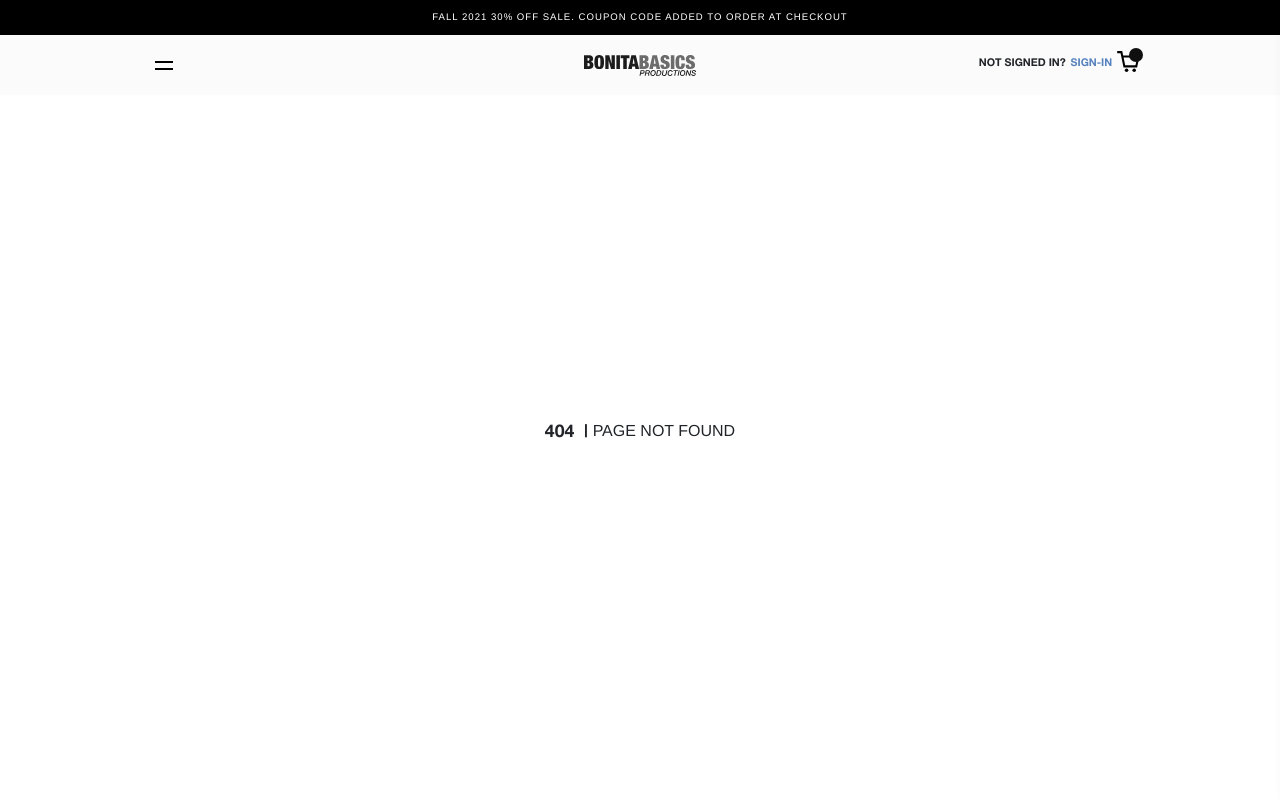
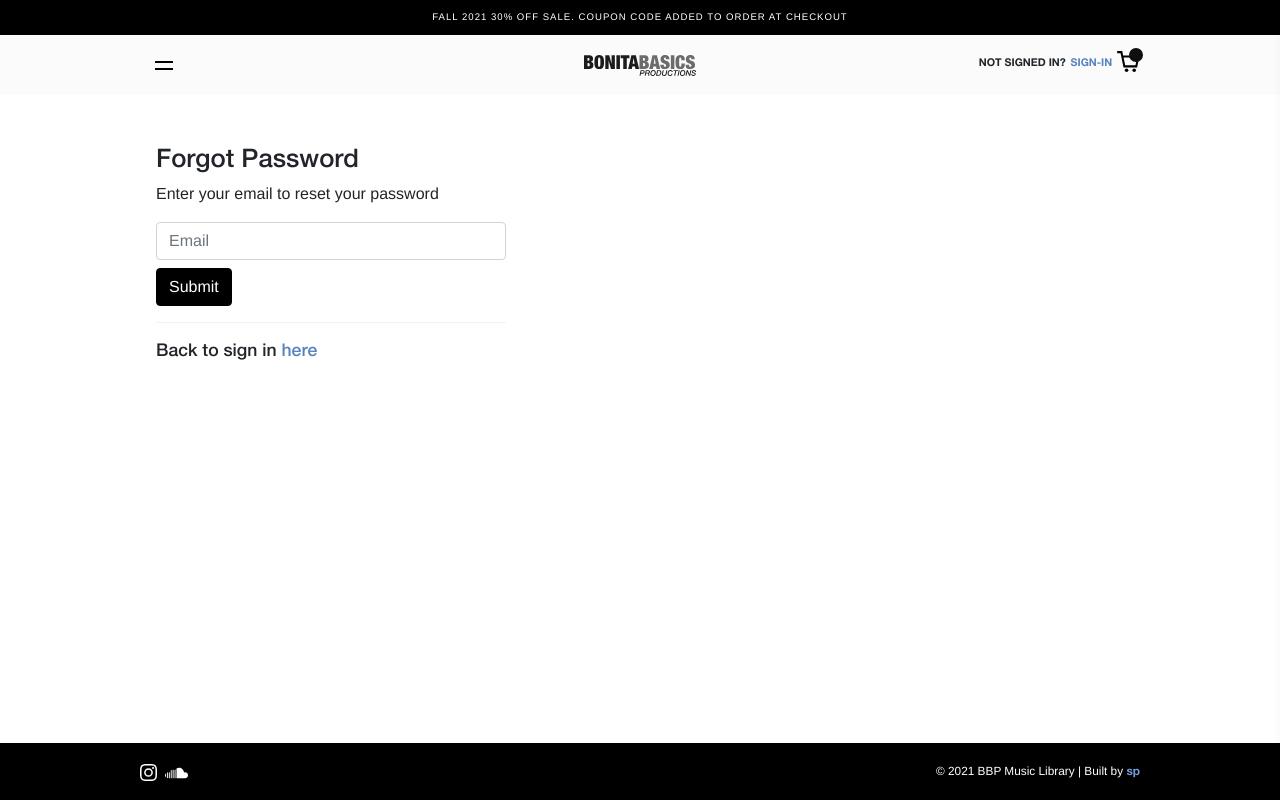
Before and after one commit to mrstevedev/bbpmusiclibrary, a Next.js app: page /lostpw in a window 1280 px wide. Before the commit this address had no page. Built offline with nearby package versions, Linux system fonts and the light colour scheme.

Commit message:
Added lost password page

```diff
--- /dev/null
+++ b/pages/lostpw.tsx
@@ -0,0 +1,66 @@
+import { ChangeEvent, FormEvent, useState } from 'react'
+import Link from 'next/link'
+import Footer from '../components/Footer'
+
+export default function LostPW() {
+
+    const [formSubmit, setFormSubmit] = useState(false)
+    const [user, setUser] = useState({
+        email: ''
+    })
+
+    const handleChange = (event: ChangeEvent<HTMLInputElement>) => {
+        setUser( prevState => ({ ...prevState, [event.target.name]: event.target.value }) )
+    }
+
+    const handleSubmit = (event: FormEvent) => {
+        setFormSubmit(true)
+    }
+
+    return (
+        <>
+        <div className="container">
+            <div className="content__main">
+
+            { !formSubmit ? (
+            <>
+                <h1 style={{ fontSize: '1.6rem' }}>Forgot Password</h1>
+                <p style={{ fontWeight: 100 }}>Enter your email to reset your password</p>
+                <div className="form__container" style={{ maxWidth: '350px' }}>
+                <form method="post" onSubmit={handleSubmit}>
+                    <div className="mb-2 input-group">
+                        <input required onChange={handleChange} type="email" name="email" className={`form-control`} id="email" aria-describedby="email" placeholder="Email" />
+                    </div>
+                    <div className="row">
+                        <div className="col-sm-4">
+                        <button className="btn btn-primary btn-block">Submit</button>
+                        </div>
+                    </div>
+                    </form>
+
+                    <hr style={{ color: '#ccc' }} />
+
+                </div>
+
+                <div className="mt-3">
+                    <h2 style={{ fontSize: '1.1rem' }}>Back to sign in <Link href="/signin">
+                        <a style={{  color: "#5782bf" }}>here</a>
+                        </Link>
+                    </h2>
+                </div>
+            </>
+            ) : (
+                <>
+                    <h5>Email submitted successfully</h5>
+                    <p style={{ fontWeight: 100 }}>Instruction on how to reset your password have been sent to your email</p>
+                </>
+            ) }
+
+
+
+           </div>
+        </div>
+        <Footer />
+    </>
+    )
+}
```
